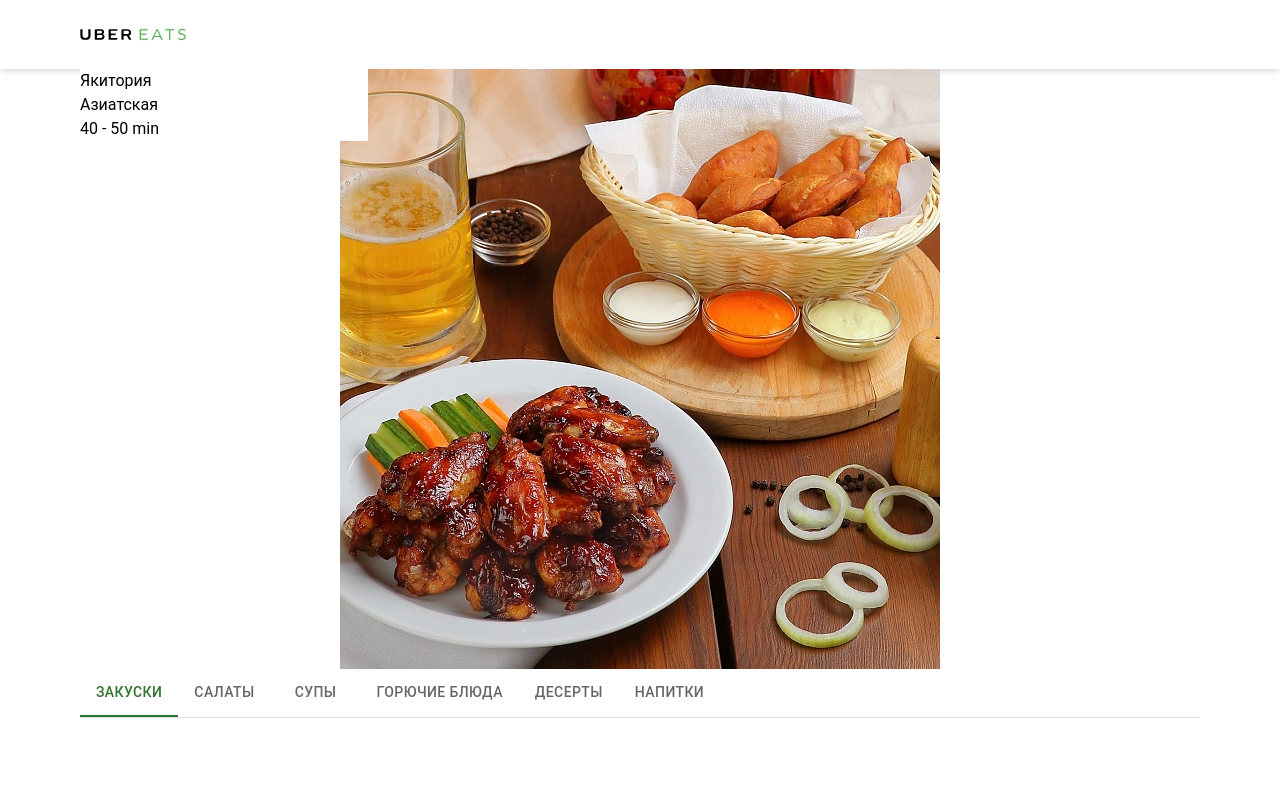
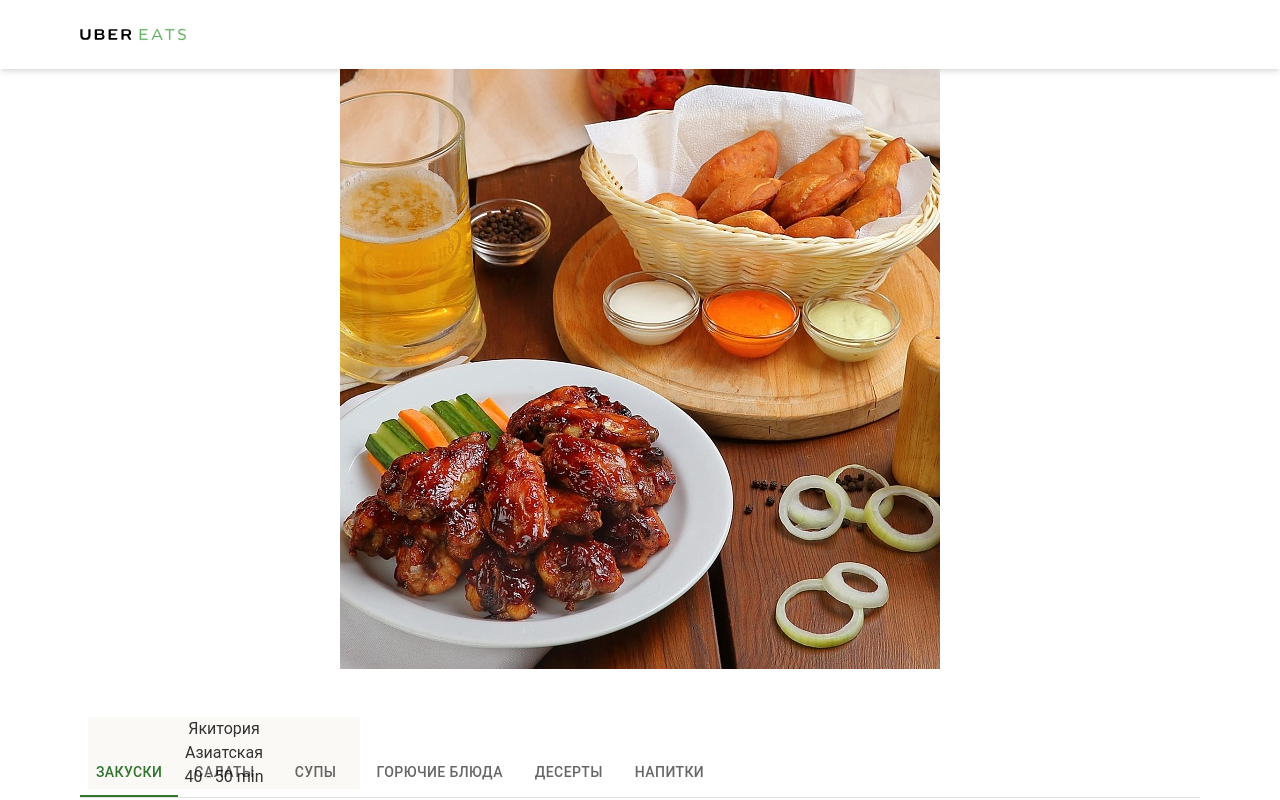
Before and after one commit to bloodycloud1/ubereats, a Next.js app: page /restaurant/bierhaus in a window 1280 px wide. Shown: the top 800 px of the page. Built offline with nearby package versions, Linux system fonts and the light colour scheme.

Commit message:
add new types

```diff
--- a/src/components/home/main/search-reustarants/search-restaurant.tsx
+++ b/src/components/home/main/search-reustarants/search-restaurant.tsx
@@ -1,5 +1,3 @@
-
-
 const SearchReustarant = () => {
   return (
     <div className="container mx-auto my-8">
--- a/src/components/restaurant/main/menu/tab-dish-card.tsx
+++ b/src/components/restaurant/main/menu/tab-dish-card.tsx
@@ -1,4 +1,5 @@
-import React from 'react';
+import React, { FC } from 'react';
+import { DishType } from '../../../../interface/restaurant';
 import Box from '@mui/material/Box';
 import Typography from '@mui/material/Typography';
 import Modal from '@mui/material/Modal';
@@ -15,7 +16,7 @@ const style = {
   p: 4
 };
 
-const TabDishCard = (props: any) => {
+const TabDishCard: FC<DishType> = (props) => {
   const { dishname, discription, price, imgUrl } = props;
 
   const [open, setOpen] = React.useState(false);
--- a/src/components/restaurant/main/wallpaper/wallpaper.tsx
+++ b/src/components/restaurant/main/wallpaper/wallpaper.tsx
@@ -1,16 +1,18 @@
-const WallpaperRestaurant = (props: any) => {
-  const { wallpaperUrl } = props;
+import { FC } from 'react';
+import { RestaurantType } from '../../../../interface/restaurant';
+
+type WallpaperUrlType = {
+  wallpaperUrl: RestaurantType['wallpaper'];
+};
+
+const WallpaperRestaurant: FC<WallpaperUrlType> = ({ wallpaperUrl }) => {
   return (
     <div className="wallpaper container mx-auto">
       <div className="relative">
-        <div className="absolute">
-          <div className=" w-72  bg-white-f ">
-            <div className="">
-              <div>Якитория</div>
-              <div>Азиатская</div>
-              <div>40 - 50 min</div>
-            </div>
-          </div>
+        <div className="wallpaper-wrapper bg-white-f">
+          <div className="wallpaper-title">Якитория</div>
+          <div className="wallpaper-restaurant-type">Азиатская</div>
+          <div className="wallpaper-restaurant-time">40 - 50 min</div>
         </div>
         <img src={wallpaperUrl} className="wallpaper-img mx-auto" />
       </div>
--- a/src/pages/restaurant/[id].tsx
+++ b/src/pages/restaurant/[id].tsx
@@ -27,11 +27,9 @@ const RestaurantPage = ({ restaurant }: InferGetStaticPropsType<typeof getStatic
       <div className="container mx-auto">
         <TabsDishType value={value} handleChange={handleChange}>
           {restaurantMenu.map((item, index) => {
-            const { name } = item;
-            return <Tab label={name} key={index} />;
+            return <Tab label={item.name} key={index} />;
           })}
         </TabsDishType>
-        <div>
         {restaurantMenu.map((item, index) => {
           return (
             <TabPanel value={value} index={index} key={index}>
@@ -50,7 +48,6 @@ const RestaurantPage = ({ restaurant }: InferGetStaticPropsType<typeof getStatic
             </TabPanel>
           );
         })}
-        </div>
       </div>
     </div>
   );
--- a/src/styles/style.css
+++ b/src/styles/style.css
@@ -1,6 +1,25 @@
-@media screen and (min-width: 1024 px) {
-  .wallpaper-img {
-    height: 560px;
-    width: 100%;
+@media screen and (min-width: 320px) {
+  .wallpaper-wrapper {
+    position: absolute;
+    /* top: 50%; */
+    background-color: #faf8f5;
+    width: 272px;
+    bottom: -20%;
+    transform: translate(8px, 0);
+    /* padding: 0, 8px, 0, 8px; */
+    opacity: 0.8;
+    text-align: center;
+  }
+  .wallpaper {
+    margin-bottom: 80px;
   }
 }
+
+/* .wallpaper-wrapper {
+  position: absolute;
+  top: 50%;
+  width: 420px;
+
+  transform: translate(8px, -50%);
+  padding: 0, 8px, 0, 8px;
+} */
```
Also changed, not shown: src/components/restaurant/main/menu/tab-panel.tsx (+10 -5 lines), src/components/restaurant/main/menu/tabs-dish-type.tsx (+8 -2 lines), src/interface/restaurant.ts (+6 -2 lines). Lines whose indentation alone changed are shown as unchanged.
